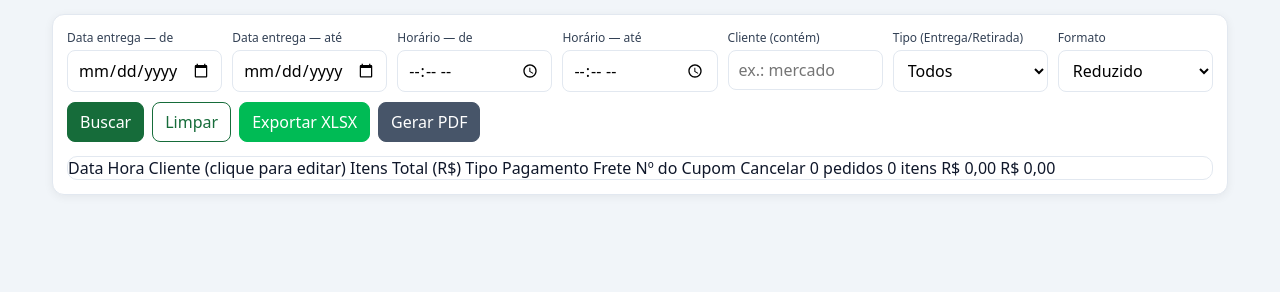
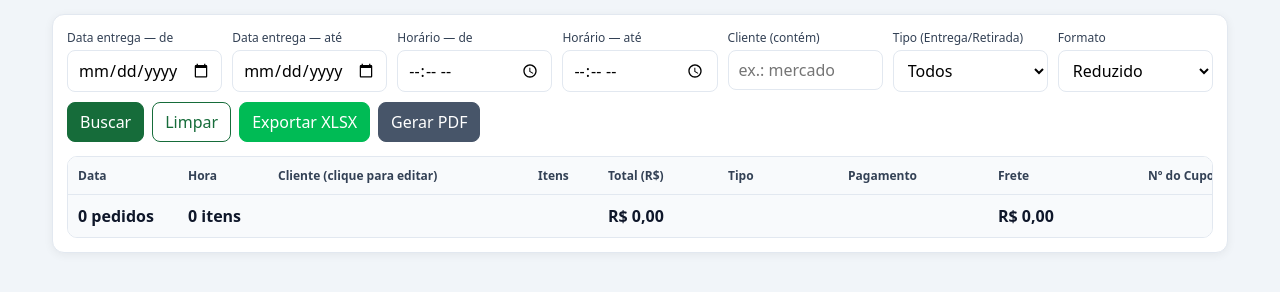
Before and after one commit to unikortec/unikor, a website: page app/relatorios/index.html in a window 1280 px wide. Shown: the part 92-384 px from the top of the page. Drawn offline with nearby package versions, Linux system fonts and the light colour scheme; no server answers.

Commit message:
Atualizar o index.html

```diff
--- a/app/relatorios/index.html
+++ b/app/relatorios/index.html
@@ -57,6 +57,7 @@
       </div>
 
       <div class="table-wrap">
+        <table>
           <thead>
             <tr>
               <th>Data</th>
@@ -71,14 +72,17 @@
               <th>Cancelar</th>
             </tr>
           </thead>
+
+          <tbody id="tbody"></tbody>
+
           <tfoot>
             <tr>
               <td id="ftCount">0 pedidos</td>
-    <td id="ftItens" colspan="2">0 itens</td>     <!-- NOVO: total de itens -->
+              <td id="ftItens" colspan="2">0 itens</td>  <!-- total de itens -->
               <td></td>
-    <td id="ftTotal">R$ 0,00</td>                 <!-- total dos ITENS (sem frete) -->
+              <td id="ftTotal">R$ 0,00</td>              <!-- total dos ITENS (sem frete) -->
               <td colspan="2"></td>
-    <td id="ftFrete">R$ 0,00</td>                 <!-- NOVO: total de frete -->
+              <td id="ftFrete">R$ 0,00</td>              <!-- total de frete -->
               <td colspan="2"></td>
             </tr>
           </tfoot>
```
Lines whose indentation alone changed are shown as unchanged.
